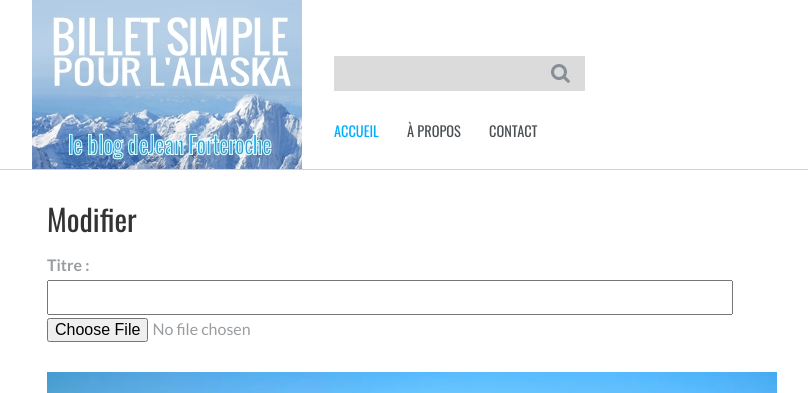
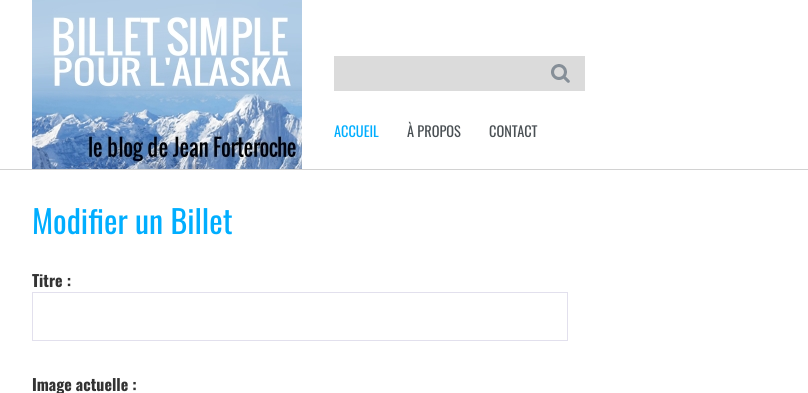
Before and after one commit to MarCarp/DWJ-Projet-8, a PHP site: template Vue/vueModify.php in a window 1280 px wide. Shown: the top 393 px of the page, without its empty margins (38-846 px from the left). Run offline with PHP 8.4, Linux system fonts and the light colour scheme; the template is opened without the code that fills it, so the values that code supplies are empty; some libraries are stand-ins or nearby versions.

Commit message:
Changement du logo et Ajustements sur les formulaires (login, modify et create)

```diff
--- a/Content/Css/style.css
+++ b/Content/Css/style.css
@@ -300,7 +300,7 @@ line-height: 1.8em;
 font-weight: 400;
 margin-bottom: 1em;
 }
-.contact-details form input[type="text"], .contact-details textarea {
+.contact-details form input[type="text"], .contact-details form input[type="password"], .contact-details textarea {
 width: 47%;
 margin-right: 4%;
 padding: 12px;
@@ -318,7 +318,7 @@ transition: 0.5s all ease;
 -o-transition: 0.5s all ease;
 -ms-transition: 0.5s all ease;
 }
-.contact-details form input[type="text"]:hover, .contact-details textarea:hover{
+.contact-details form input[type="text"]:hover,  .contact-details form input[type="password"]:hover, .contact-details textarea:hover{
 border: 1px solid #00aeff;
 }
 .contact-details textarea {
@@ -634,7 +634,7 @@ font-size: 0.85em;
 overflow: hidden;
 height: 48px;
 }
-.contact-details form input[type="text"], .contact-details textarea {
+.contact-details form input[type="text"],  .contact-details form input[type="password"], .contact-details textarea {
 width: 100%;
 margin-right: 0;
 padding: 10px;
@@ -856,7 +856,7 @@ font-size: 0.77em;
 height: 51px;
 line-height: 1.5em;
 }
-.contact-details form input[type="text"], .contact-details textarea {
+.contact-details form input[type="text"], .contact-details form input[type="password"], .contact-details textarea {
 padding: 6px;
 font-size: 0.8em;
 margin-bottom: 0.6em;
@@ -901,6 +901,15 @@ font-size: 1.1em;
 }
 }
 /*----HORS TEMPLATE---*/
+#login
+{
+  border-radius: 15px;
+  padding-bottom: 25px;
+  margin: 300px auto;
+  width: 35%;
+  text-align: center;
+  border: 1px solid #00aeff;
+}
 #htPagination
 {
   text-align: center;
@@ -920,3 +929,11 @@ font-size: 1.1em;
   text-decoration: none;
   background-color: #22cfff;
 }
+#create
+{
+  color: black;
+}
+.create
+{
+  margin-top:20px;
+}
--- a/Vue/vueModify.php
+++ b/Vue/vueModify.php
@@ -4,22 +4,25 @@ $this->title = 'testModify';
 
 <div class="single">
 	 <div class="container">
-		  <div class="col-md-8 single-main">
-			  <div class="single-grid">
-			  	<h2>Modifier</h2>
+		  <div class="contact-info">
+		  	<h2>Modifier un Billet</h2>
+		  </div>
+		  <div class="contact-details">
 			  	<form action="index.php" method="post" enctype="multipart/form-data">
 			  		 <p>
 			  		 	<label>Titre : </label><br />
-			  		 	<input type="text" name="createTitle" size="80" value="<?= $post['title']?>"required><br />
+			  		 	<input id="create" type="text" name="createTitle" size="80" value="<?= $post['title']?>"required><br />
+			  		 	<label>Image actuelle : </label><br />
+			  		 	<img src="Content/Images/<?=$post['image']?>" alt=""/><br />
+			  		 	<label>Changer l'image : </label><br />
 			  		 	<input type="file" name="createImage" /><br />
-			  		 	<img src="Content/Images/Default.jpg" alt=""/>
+			  		 	<label>Contenu du billet : </label><br />
 			  		 	<textarea class="tinymce"><?= $post['content']?></textarea>
-			  		 	<input type="submit" value="Envoyer le fichier" />
+			  		 	<input class="create" type="submit" value="Envoyer le fichier" />
 			  		 </p>
 			  	</form>
 			  </div>
 			</div>
 		  <div class="clearfix"></div>
-		  </div>
-	  </div>
+		</div>
 </div>
--- a/login.php
+++ b/login.php
@@ -2,9 +2,11 @@
 <html>
 <head>
 	<title>Login</title>
-	<link rel="stylesheet" type="text/css" href="Content/Css/styleAdmin.css">
+	<link rel="stylesheet" type="text/css" href="Content/Css/style.css">
 </head>
 <body>
+	<div id="login">
+		<div class="contact-details">
 			<form method='post' action='index.php?action=verify'>
 				<label>Nom : </label><br/>
 				<input type="text" name="adminId"><br/>
@@ -12,5 +14,7 @@
 				<input type="password" name="adminPass"><br />
 				<input type="submit" value="Envoyer">
 			</form>
+		</div>
+	</div>
 </body>
 </html>
```
Also changed, not shown: Vue/vueCreate.php (+12 -12 lines), Content/Images/logo.jpg, 1 other file. Lines whose indentation alone changed are shown as unchanged.
